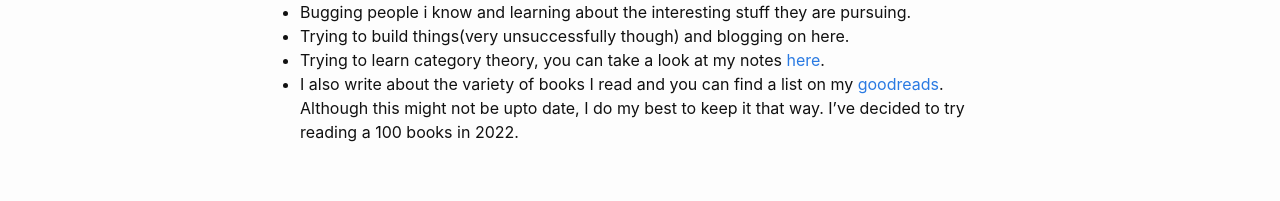
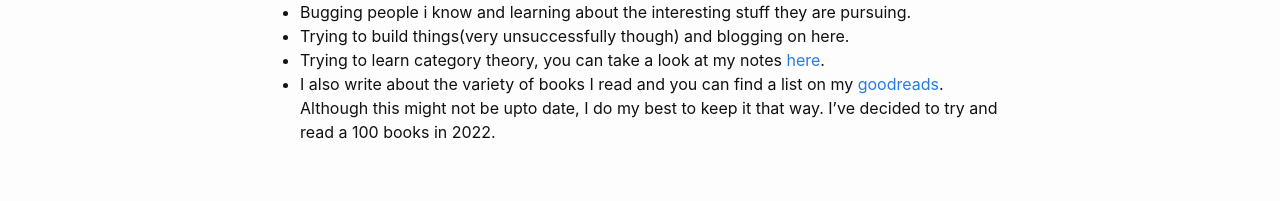
Before and after one commit to Shashi456/Shashi456.github.io, a Jekyll site: the page built from about.md, in a window 1280 px wide. Shown: the part 788-989 px from the top of the page. Built offline with Jekyll 4.4.1, drawn with Linux system fonts in a browser that asks for light colours.

Commit message:
Update about.md

```diff
--- a/about.md
+++ b/about.md
@@ -24,4 +24,4 @@ ping me @ [paws_ed](https://twitter.com/paws_ed) or my [email](mailto:pawansasan
   - Bugging people i know and learning about the interesting stuff they are pursuing.
   - Trying to build things(very unsuccessfully though) and blogging on here.
   - Trying to learn category theory, you can take a look at my notes [here](https://github.com/Shashi456/Projects-and-courses/blob/master/Applied_Category_Theory.pdf).
-  - I also write about the variety of books I read and you can find a list on my [goodreads](https://www.goodreads.com/user/show/18741614-pawan-sasanka). Although this might not be upto date, I do my best to keep it that way. I've decided to try reading a 100 books in 2022.
+  - I also write about the variety of books I read and you can find a list on my [goodreads](https://www.goodreads.com/user/show/18741614-pawan-sasanka). Although this might not be upto date, I do my best to keep it that way. I've decided to try and read a 100 books in 2022.
```
